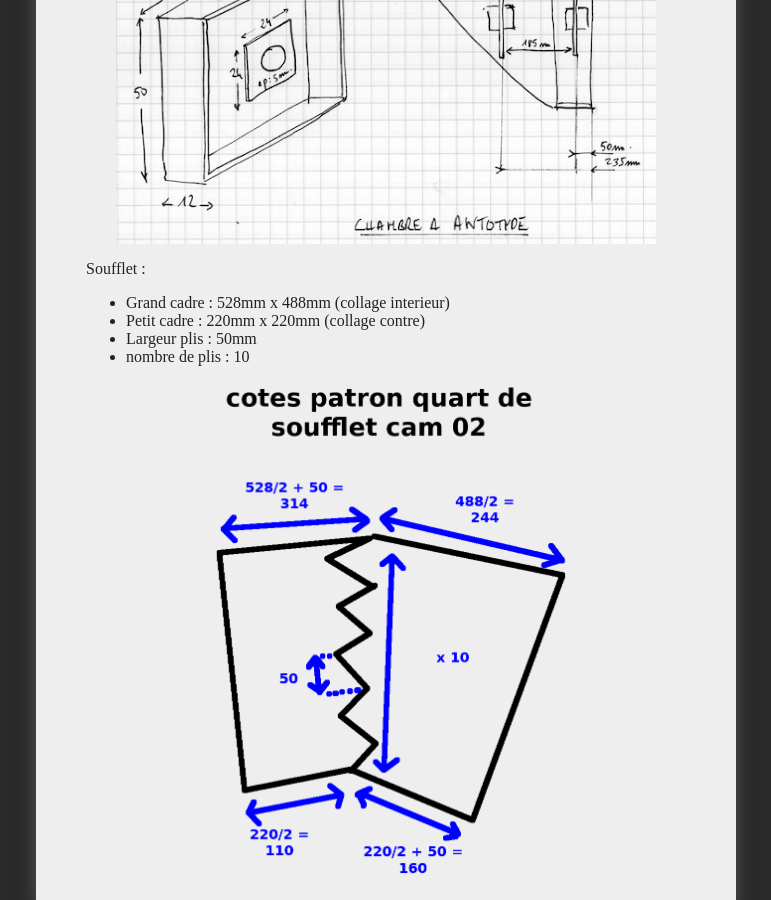
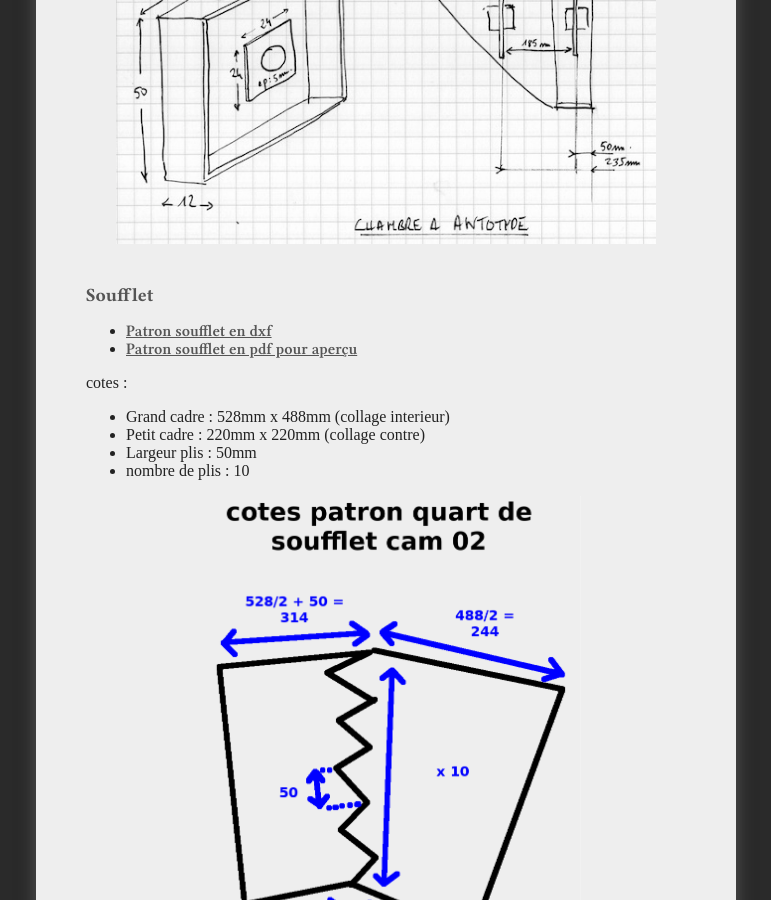
Before and after one commit to virginienokill/camera-obscura, a Jekyll site: the page built from contenu/prototypes/camera02.md, in a window 1280 px wide and 900 px high, scrolled down 2778 px. Shown: the whole window, without its empty margins (254-1025 px from the left). Built offline with Jekyll 4.4.1, drawn with Linux system fonts in a browser that asks for light colours; nearby versions of some CDN libraries; some web fonts are replaced; our own code applies the rules of GitHub Pages for plain Markdown files; a script that is not in the unit is left out; the repository's description, which GitHub fills in, is left out.

Commit message:
soufflets

```diff
--- a/contenu/prototypes/camera02.md
+++ b/contenu/prototypes/camera02.md
@@ -51,7 +51,12 @@
 
 ![cotes proto02](../plans/dim_chambre_antotype_ultralight.jpeg)
 
-Soufflet :
+### Soufflet
+
+- [Patron soufflet en dxf](/contenu/plans/soufflet-cam02.dxf)
+- [Patron soufflet en pdf pour aperçu](/contenu/plans/soufflet-cam02.pdf)
+
+cotes :
 
 - Grand cadre : 528mm x 488mm (collage interieur)
 - Petit cadre : 220mm x 220mm (collage contre)
```
Also changed, not shown: 3 other files.
